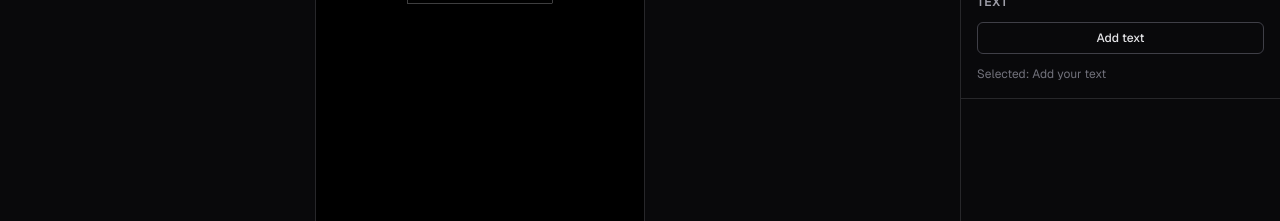
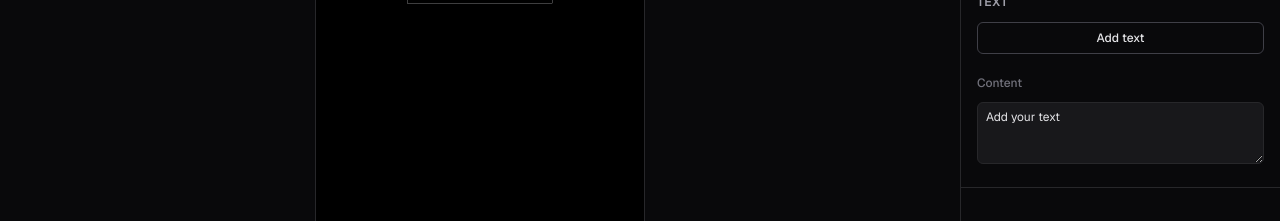
Before and after one commit to benedicti0n/instaclip-editor, a Next.js app: page /editor in a window 1280 px wide. Both pictures are taken after a click on the button "Add text". Shown: the part 431-652 px from the top of the page. Built offline with nearby package versions, Linux system fonts and the light colour scheme.

Commit message:
feat(editor): add text content editing

```diff
--- a/src/components/editor/editor-shell.tsx
+++ b/src/components/editor/editor-shell.tsx
@@ -175,6 +175,7 @@ export function EditorShell() {
           onResetFraming={handleResetFraming}
           selectedTextLayer={selectedTextLayer}
           onAddTextLayer={handleAddTextLayer}
+          onTextLayerChange={handleTextLayerChange}
         />
       </div>
       <PlaybackBar
--- a/src/components/editor/inspector-panel.tsx
+++ b/src/components/editor/inspector-panel.tsx
@@ -15,6 +15,7 @@ type InspectorPanelProps = {
   onResetFraming: () => void;
   selectedTextLayer: TextLayer | null;
   onAddTextLayer: () => void;
+  onTextLayerChange: (id: string, patch: Partial<TextLayer>) => void;
 };
 
 export function InspectorPanel({
@@ -25,6 +26,7 @@ export function InspectorPanel({
   onResetFraming,
   selectedTextLayer,
   onAddTextLayer,
+  onTextLayerChange,
 }: InspectorPanelProps) {
   return (
     <aside
@@ -98,9 +100,28 @@ export function InspectorPanel({
           Add text
         </Button>
         {selectedTextLayer ? (
-          <p className="mt-3 truncate text-xs text-zinc-500">
-            Selected: {selectedTextLayer.text || "Empty text"}
-          </p>
+          <div className="mt-4 space-y-4">
+            <div>
+              <label
+                htmlFor="text-content"
+                className="text-xs font-medium text-zinc-500"
+              >
+                Content
+              </label>
+              <textarea
+                id="text-content"
+                rows={3}
+                value={selectedTextLayer.text}
+                onChange={(event) =>
+                  onTextLayerChange(selectedTextLayer.id, {
+                    text: event.target.value,
+                  })
+                }
+                placeholder="Add your text"
+                className="mt-2 w-full resize-y rounded-md border border-zinc-800 bg-zinc-900 px-2 py-1.5 text-xs text-zinc-200 placeholder:text-zinc-600 focus-visible:outline-2 focus-visible:outline-offset-2 focus-visible:outline-zinc-500"
+              />
+            </div>
+          </div>
         ) : (
           <p className="mt-3 text-xs leading-5 text-zinc-500">
             Add text to place it over the video.
```
